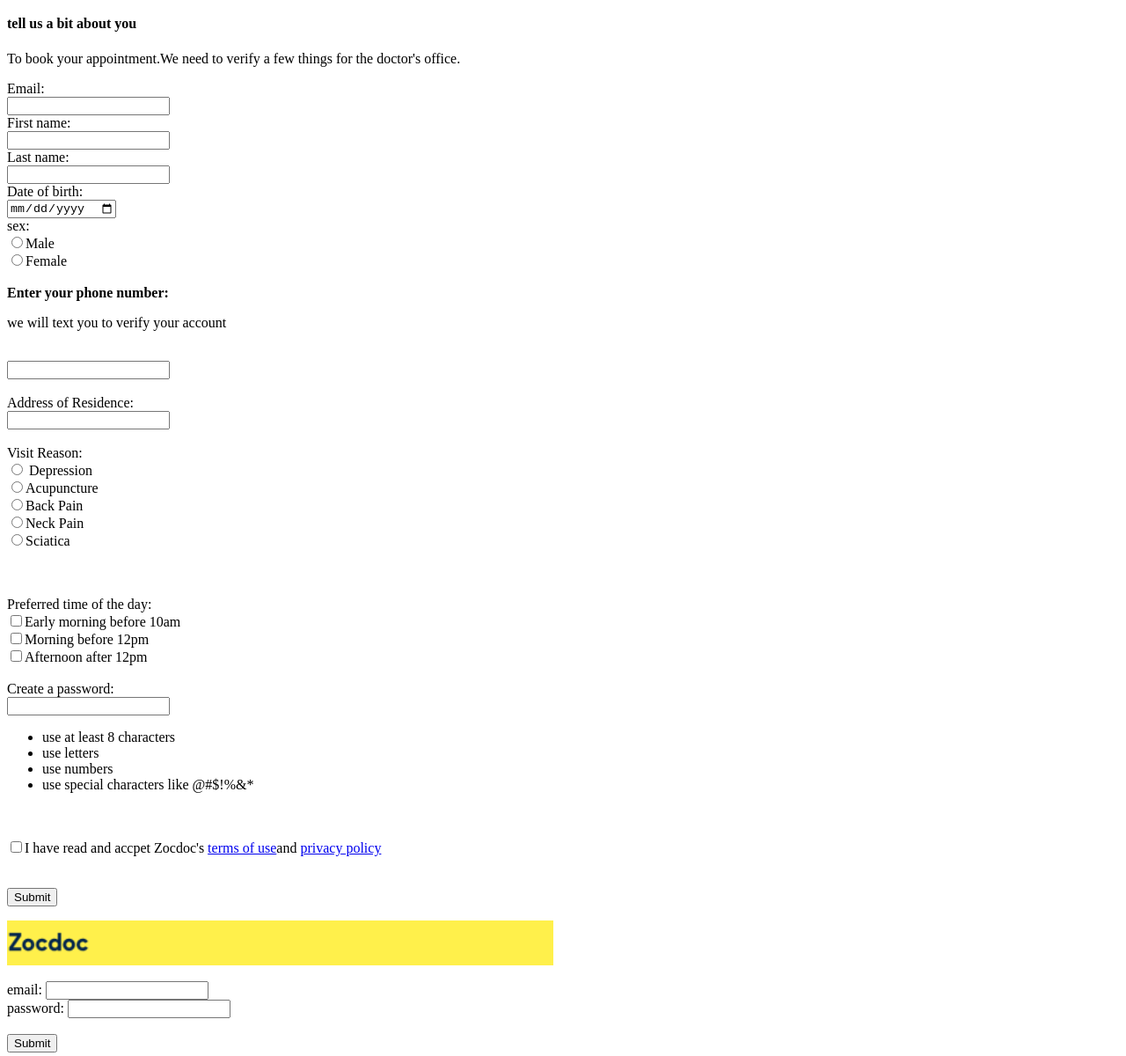
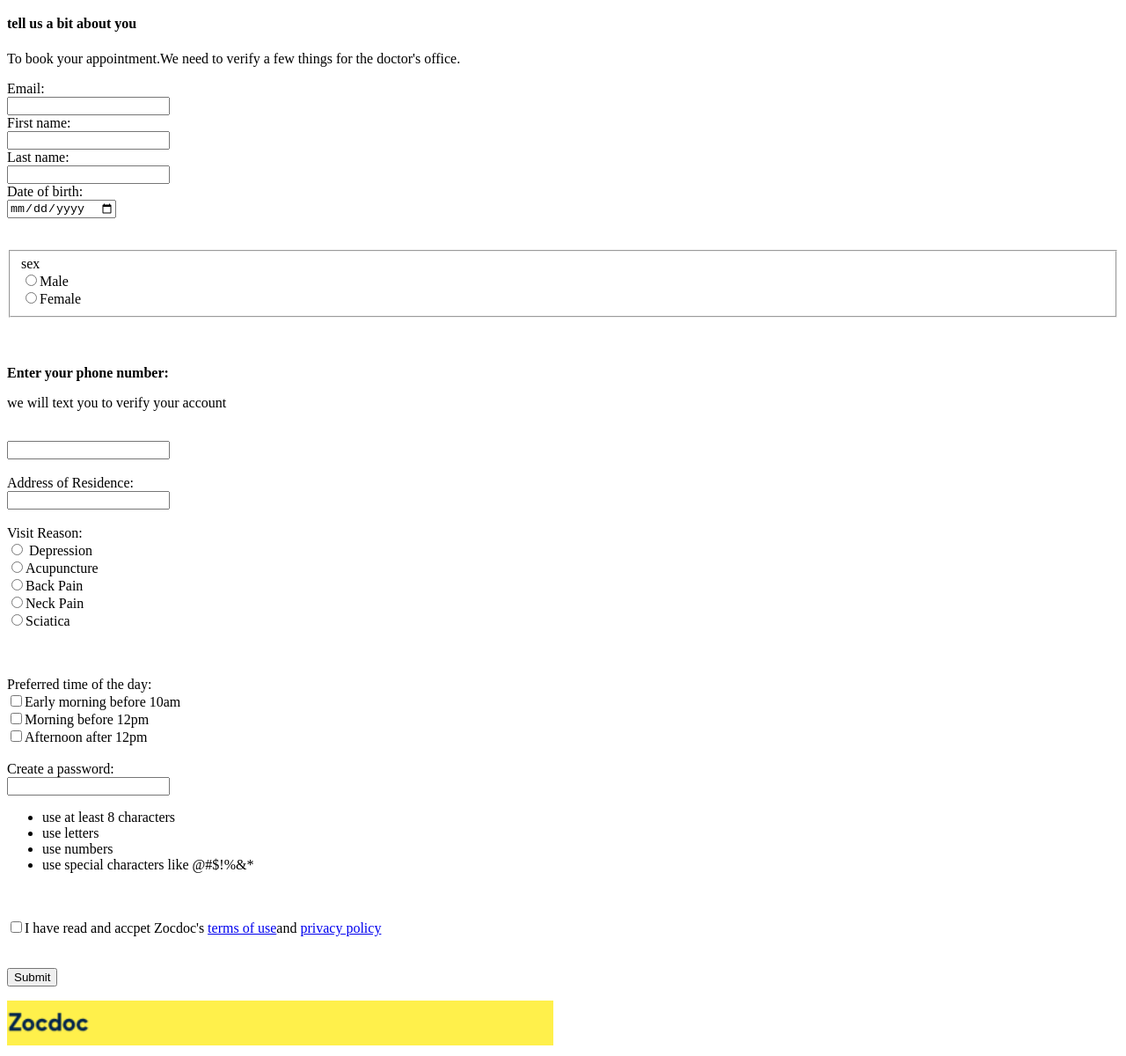
Before and after one commit to Kiddiemin/medicalForm, a plain HTML site: page index.html in a window 1280 px wide. Shown: the part 100-1300 px from the top of the page at 88% size. Drawn offline with Linux system fonts and the light colour scheme.

Commit message:
Second commit
Adding form attributes

```diff
--- a/index.html
+++ b/index.html
@@ -33,12 +33,18 @@
             <input type="date" name="dob">
 
             <br>
-            <label for="sex">sex:</label>
             <br>
-            <input type="radio" name="sex"><span>Male</span>
             <br>
-            <input type="radio" name="sex"><span>Female</span>
+            <fieldset>
+                <label for="sex">sex</label>
+                <br>
+                <input type="radio" name="sex"><span>Male</span>
+             <br>
+                 <input type="radio" name="sex"><span>Female</span>
 
+
+            </fieldset>
+            <br>
             <br>
             <br>
             <label for="number"><b>Enter your phone number:</b></label>
@@ -111,14 +117,14 @@
             <img src="image/2.png" alt="">
             <br>
             <br>
-            <label for="email">email:</label>
-            <input type="text" name="email">
+
+            <input type="text" name="email" placeholder="Email">
             <br>
-            <label for="password">password:</label>
-            <input type="password" name="password">
+
+            <input type="password" name="password" placeholder="password">
             <br>
             <br>
-            <input type="submit" name="login">
+            <input type="submit" name="login" placeholder="login">
 
 
 
```
